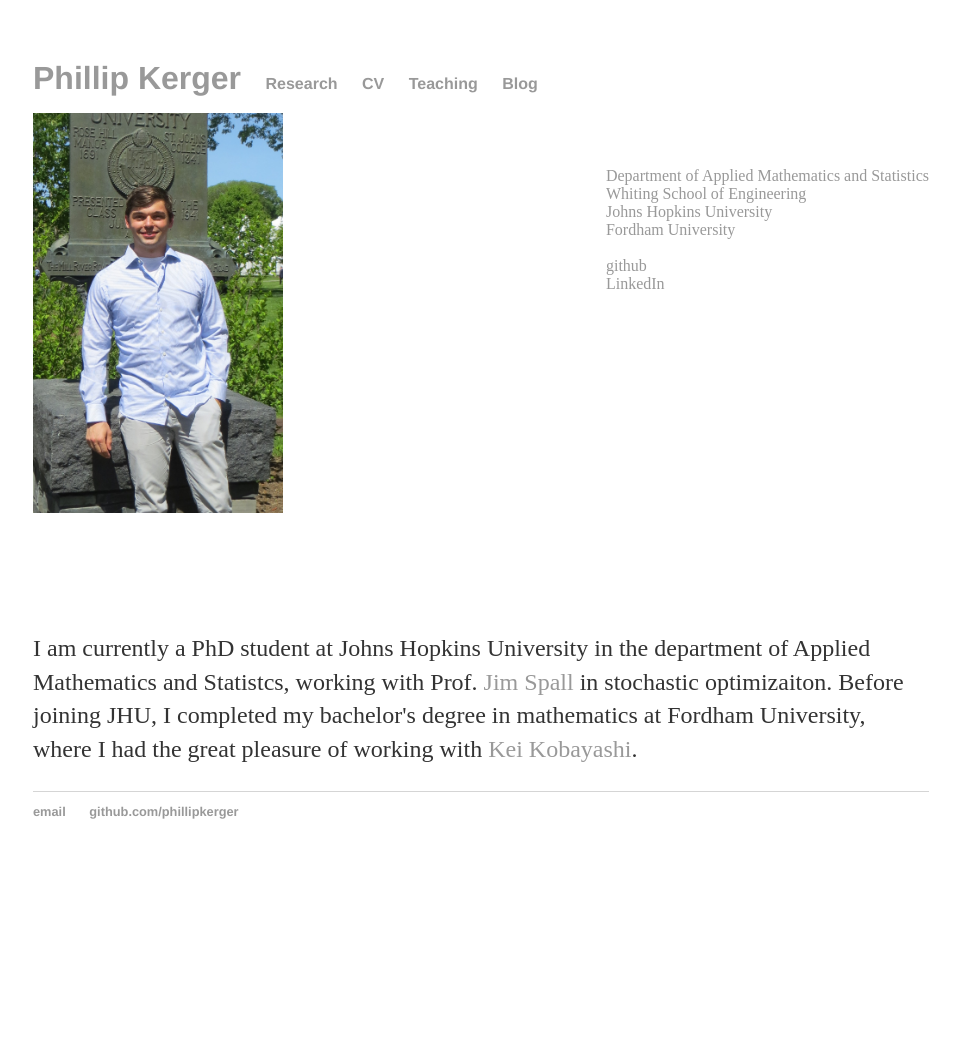
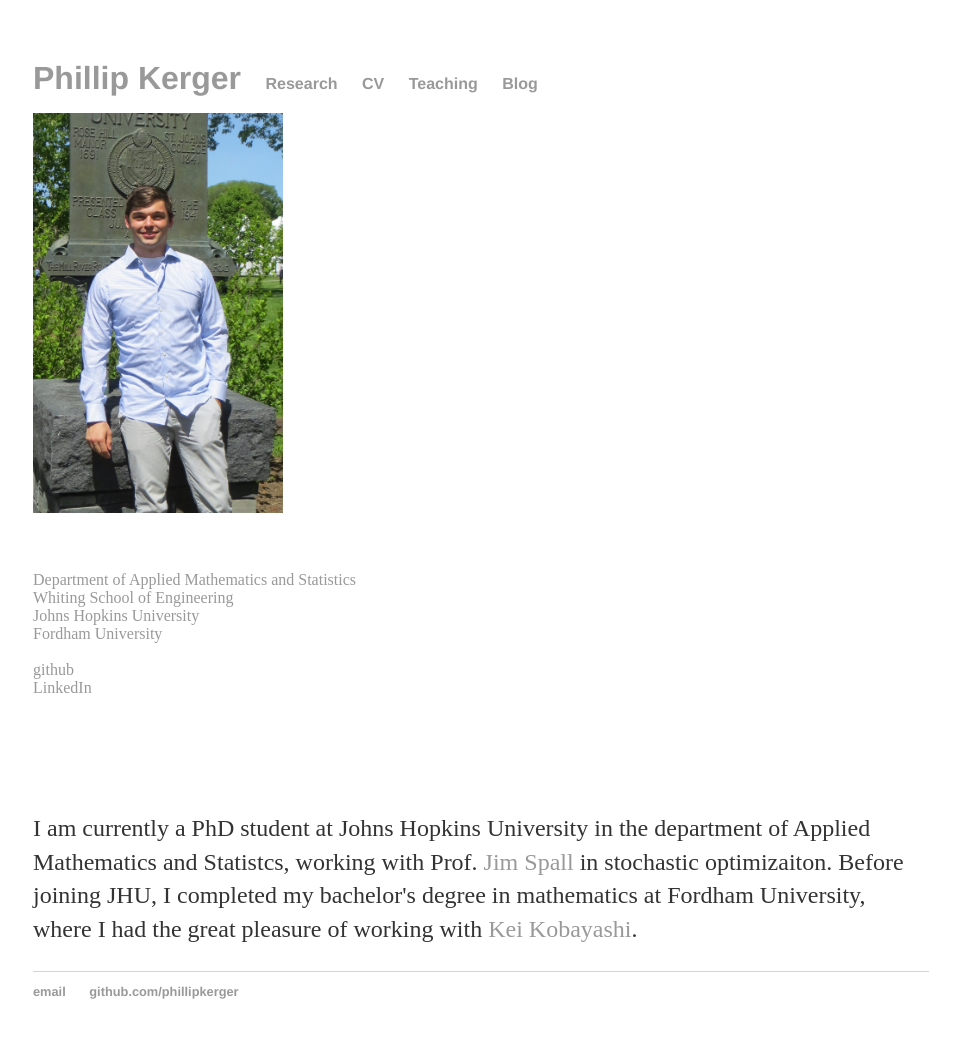
Before and after one commit to PhillipKerger/phillipkerger.github.io, a Jekyll site: the page built from index.html, in a window 1280 px wide. Shown: the whole page, without its empty margins (159-1118 px from the left). Built offline with Jekyll 4.4.1, drawn with Linux system fonts in a browser that asks for light colours; before the commit the page ends 900 px from its top, so only the background shows below that.

Commit message:
Update index.html

```diff
--- a/index.html
+++ b/index.html
@@ -7,7 +7,7 @@ title: Phillip Kerger
 
 		<div style="text-align:left"><img src="websitephoto.jpg" style="width:250px;height:400px;">
 
-		<div style = "float: right">
+		<div style = "float: center">
 			<br>
 			<br>
 			<br>
```
